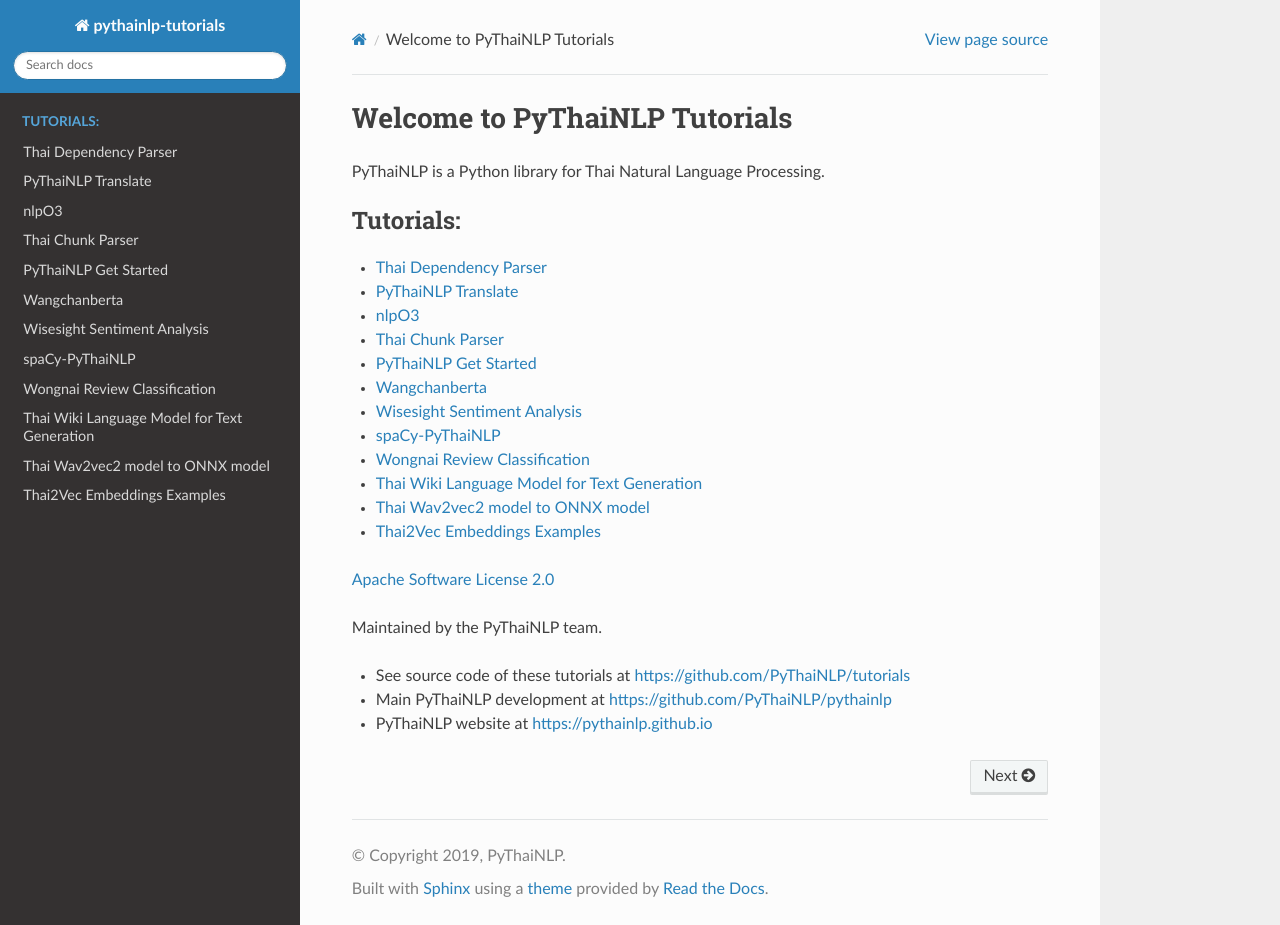
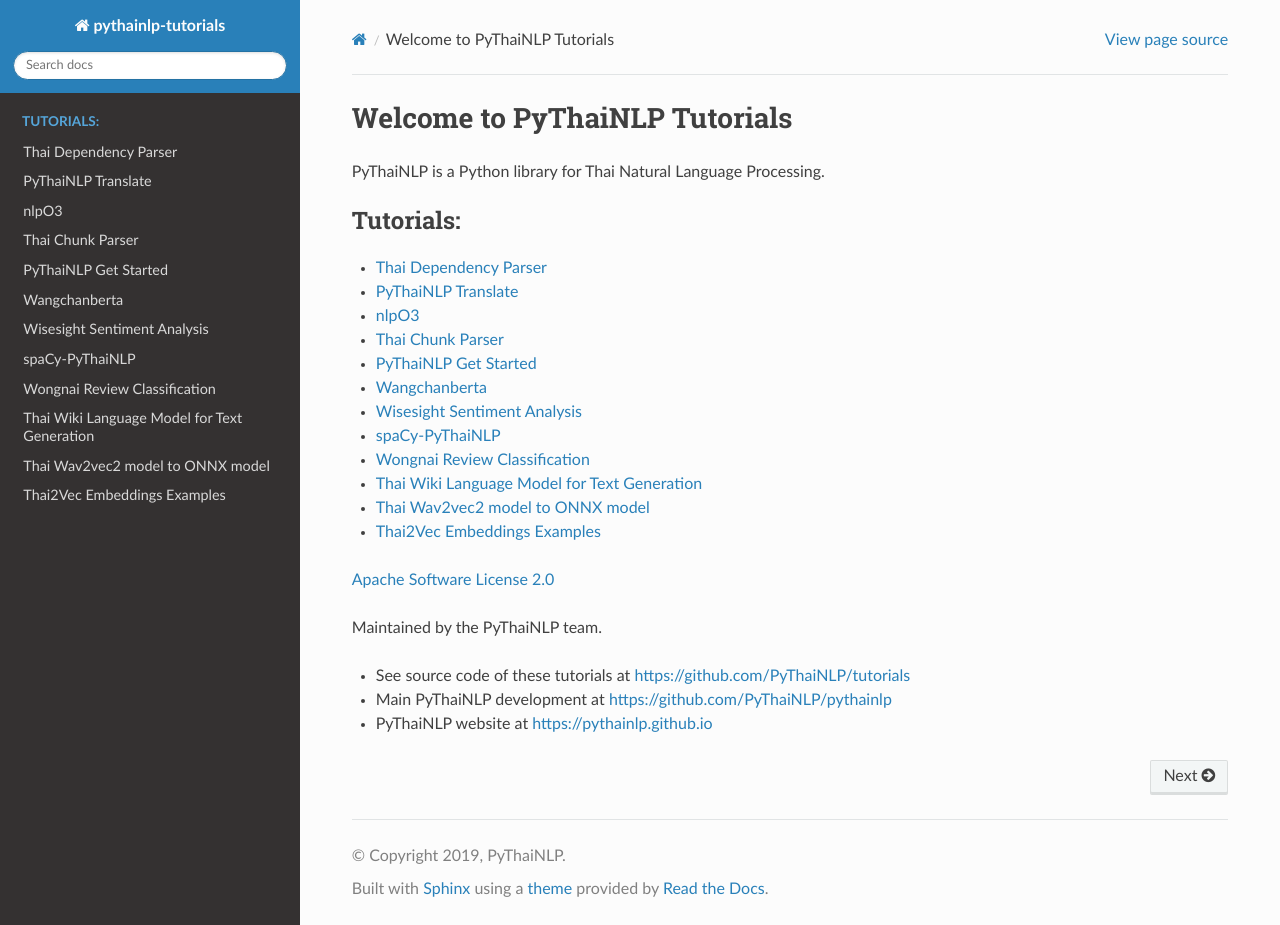
Before and after one commit to PyThaiNLP/tutorials, a Sphinx documentation site: the page built from source/index.rst, in a window 1280 px wide and 925 px high. Built offline with Sphinx 7.4.7 and the Read the Docs theme 2.0.0, drawn with Linux system fonts in a browser that asks for light colours.

Commit message:
Update conf.py

```diff
--- a/source/conf.py
+++ b/source/conf.py
@@ -68,6 +68,8 @@
 # relative to this directory. They are copied after the builtin static files,
 # so a file named "default.css" will overwrite the builtin "default.css".
 html_static_path = ['_static']
+# Custom css file
+html_css_files = ["style.css"]
 
 # Don't add .txt suffix to source files (available for Sphinx >= 1.5):
 html_sourcelink_suffix = ''
```
